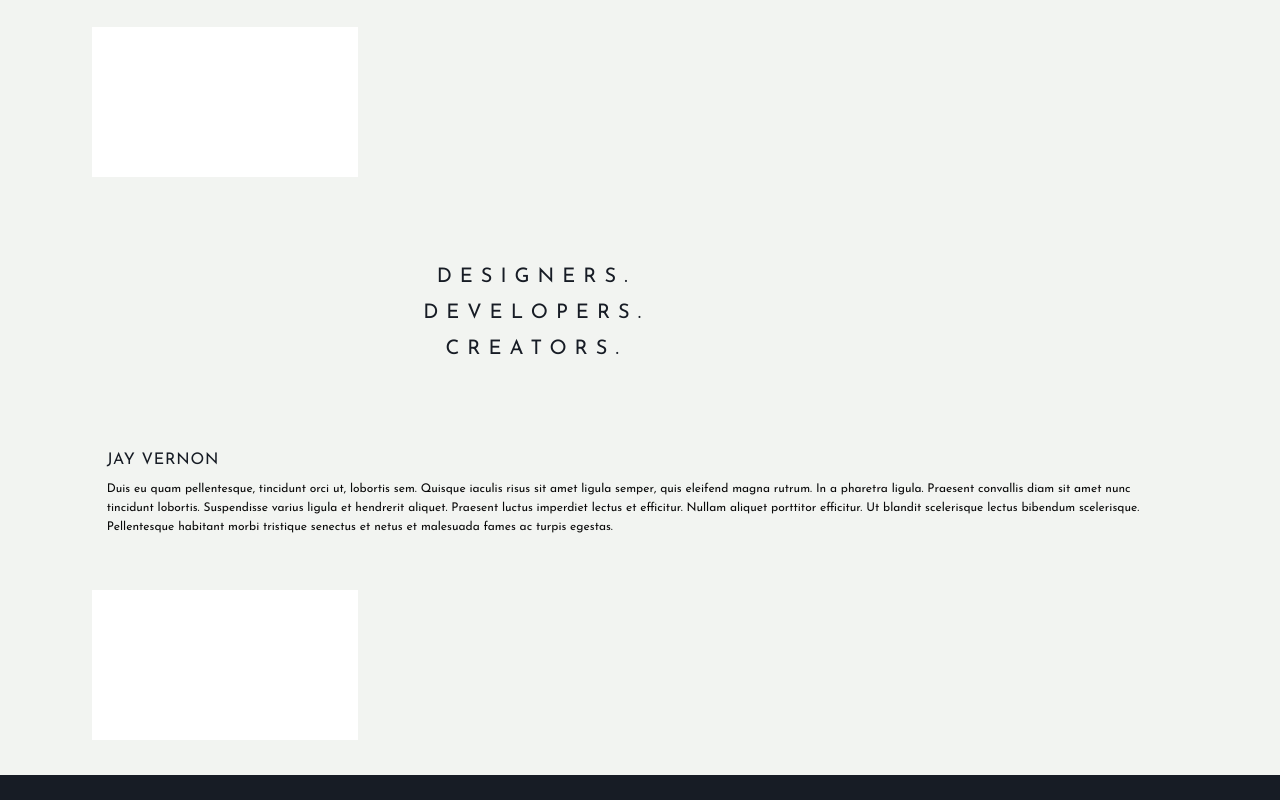
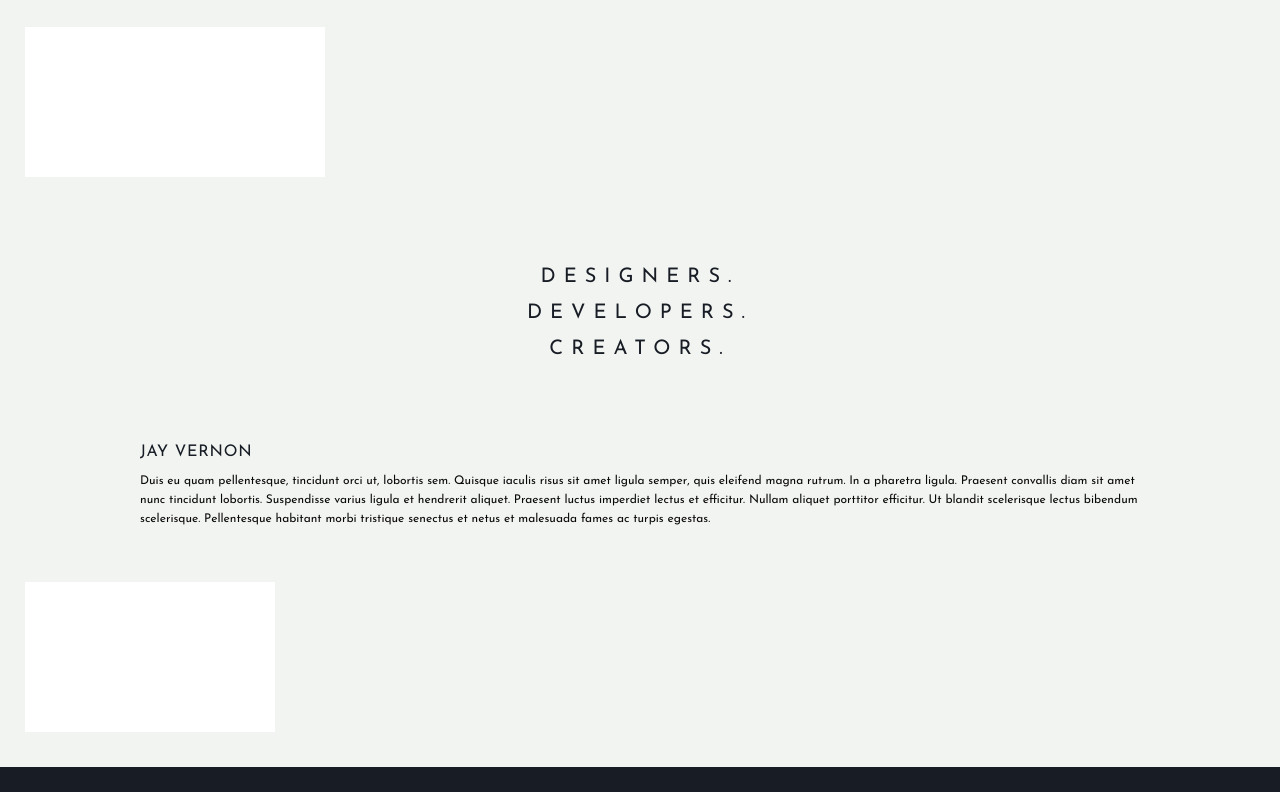
Before and after one commit to DustyBeatz/AgencyX, a website: page index.html in a window 1280 px wide. Shown: the part 1032-1832 px from the top of the page. Drawn offline with Linux system fonts and the light colour scheme.

Commit message:
made changes to foundations. Adjusted design text and tweaked large sizing

```diff
--- a/index.html
+++ b/index.html
@@ -46,7 +46,7 @@
 
   	</section>
 
-	<section id="designerBrief" class="small-10 row">
+	<section id="designerBrief" class="small-12 large-12 row">
 		<div id="whoAreThey" class="small-10">
 		<h2 class="text-center">WHO ARE THEY?</h2>
 		</div>
@@ -57,14 +57,14 @@
 
 		</div>
 
-		<section id="reecePort" class="small-12 row">
+		<section id="reecePort" class="small-12 row ">
 			<h2 class="hide">Reece's Portfolio Pieces</h2>
 			<div class="small-3 portContentFill"></div>
 			<div class="small-3 portContentFill"></div>
 			<div class="small-3 portContentFill"></div>
 		</section>
 
-		<section id="designText" class="small-10 row">
+		<section id="designText" class="small-12 large-12">
 			<h2 class="hide">Designers. Developers. Creators.</h2>
 			<div id="tagline" class="small-10">
 				<h2 class="text-center">DESIGNERS.</h2>
@@ -73,13 +73,13 @@
 			</div>
 		</section>
 
-		<div id="jay" class="small-12 small-centered">
+		<div id="jay" class="small-10 small-centered">
 				<h3>JAY VERNON</h3>
 				<p>Duis eu quam pellentesque, tincidunt orci ut, lobortis sem. Quisque iaculis risus sit amet ligula semper, quis eleifend magna rutrum. In a pharetra ligula. Praesent convallis diam sit amet nunc tincidunt lobortis. Suspendisse varius ligula et hendrerit aliquet. Praesent luctus imperdiet lectus et efficitur. Nullam aliquet porttitor efficitur. Ut blandit scelerisque lectus bibendum scelerisque. Pellentesque habitant morbi tristique senectus et netus et malesuada fames ac turpis egestas.</p>
 
 		</div>
 
-		<section id="jayPort" class="small-12 row">
+		<section id="jayPort" class="small-10 small-offset-1 row">
 				<h2 class="hide">Jay's Portfolio Pieces</h2>
 				<div class="small-3 portContentFill"></div>
 				<div class="small-3 portContentFill"></div>
```
